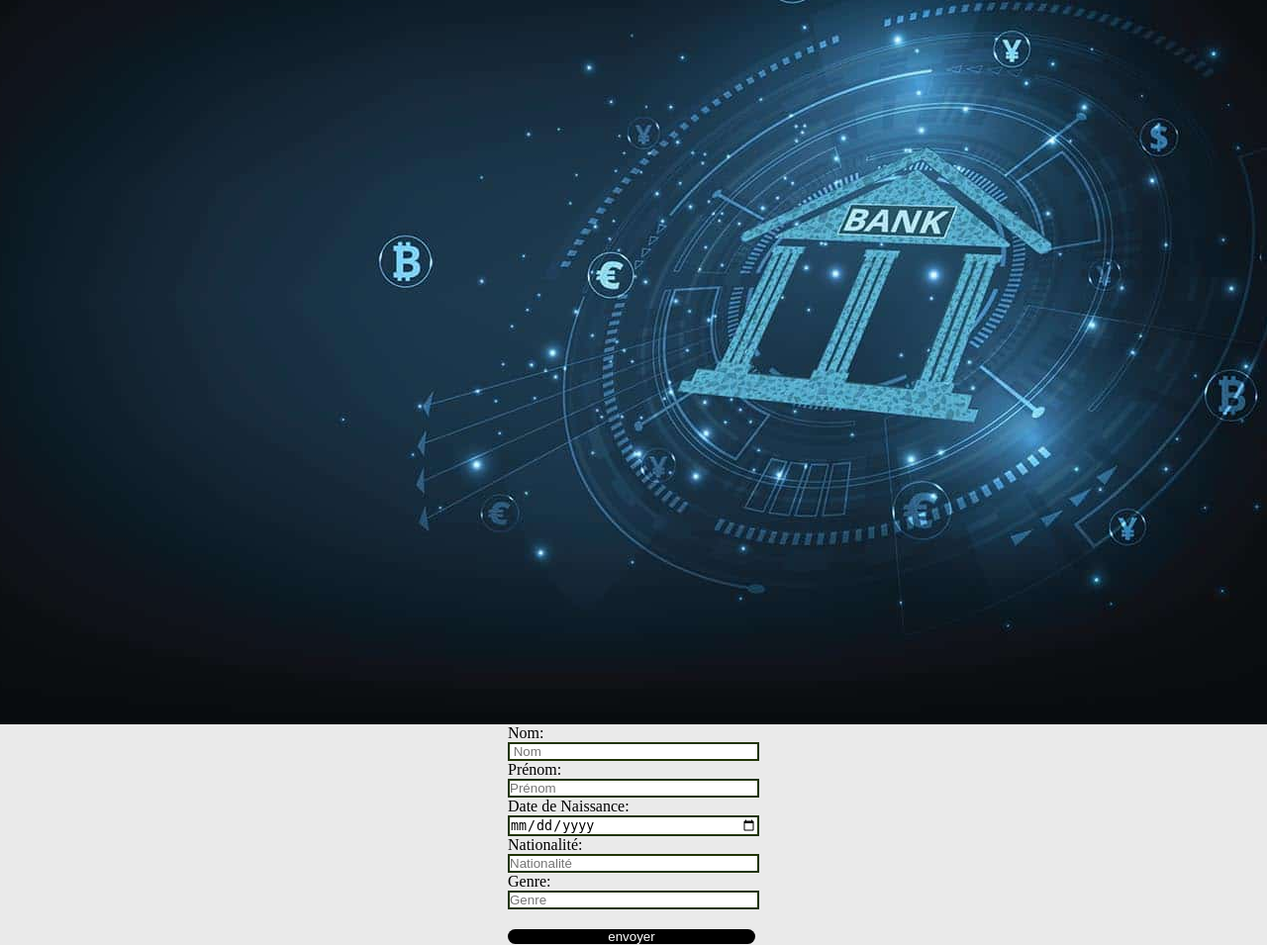
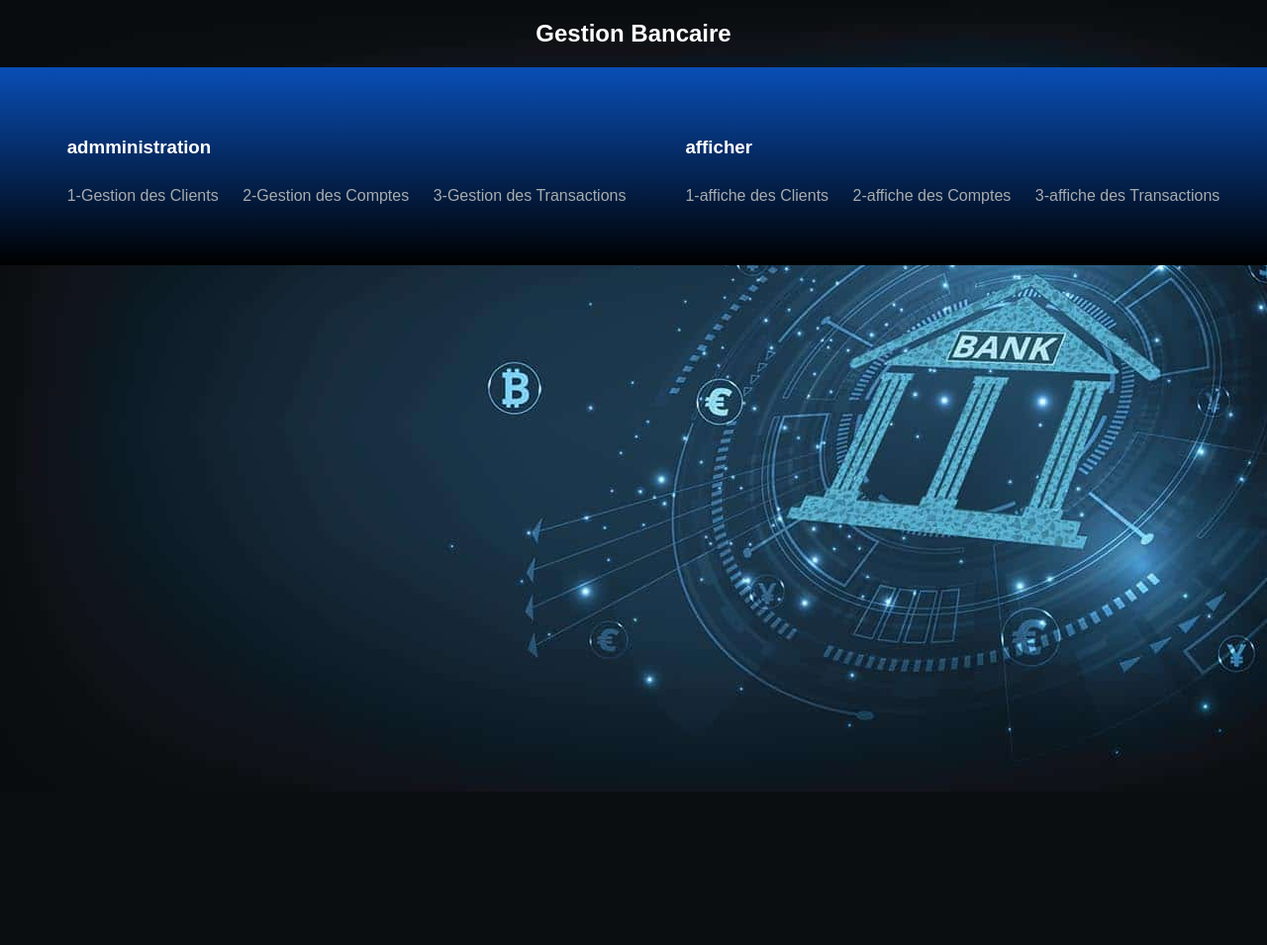
Before and after one commit to yassineelmiri/Brief-05, a PHP site: page / in a window 1280 px wide; the page is wider, and only the part inside the window is pictured. Shown: that part at 99% size. After the commit the page ends 792 px from the top of that part, so only its background shows below. Run offline with PHP 8.4, Linux system fonts and the light colour scheme.

Commit message:
ajoute les autre page admin est affiche avec travaille xampp ecrire deux table qui stock les information des client

```diff
--- a/index.php
+++ b/index.php
@@ -3,48 +3,27 @@
 
 <head>
     <meta charset="UTF-8">
-    <title>Ajouter un Client</title>
+    <title>Gestion Bancaire</title>
     <link rel="stylesheet" href="style.css">
+
 </head>
 
 <body>
-    <h2>Ajouter un Client</h2>
-    <img src="Brif/what-u-s-companies-can-learn-from-the-european-payment-scene_1500.jpg" alt="000">
-    <form action="<?php echo $_SERVER['PHP_SELF'] ?>" method="POST">
-        Nom: <br> <input type="text" name="name" placeholder=" Nom"><br>
-        Prénom:<br> <input type="text" name="prenom" placeholder="Prénom"><br>
-        Date de Naissance: <br> <input type="date" name="date"><br>
-        Nationalité: <br> <input type="text" name="nationalite" placeholder="Nationalité"><br>
-        Genre: <br> <input type="text" name="genre" placeholder="Genre"><br>
-        <input name="submit" type="submit" class="submit" value="envoyer">
-    </form>
-    <?php
-    $host = "localhost";
-    $user = "root";
-    $pw = "";
-    $ndb = "contactme";
-    $con = mysqli_connect($host, $user, $pw, $ndb);
-
-    // if ($con) {
-    //     echo "connected";
-    // } else {
-    //     echo "no connected";
-    // }
-    if (isset($_POST['submit'])) {
-        $name = $_POST['name'];
-        $prenom = $_POST['prenom'];
-        $date = $_POST['date'];
-        $nationalite = $_POST['nationalite'];
-        $genre = $_POST['genre'];
-        if ($name && $prenom && $date && $nationalite && $genre) {
-            $query = "INSERT INTO contact(name,prenom,date,nationalite,genre)values('$name','$prenom','$date','$nationalite','$genre')";
-            mysqli_query($con, $query);
-            echo "valid";
-        } else {
-            echo "il faut saisir tout les champs";
-        }
-    }
-    ?>
+    <h2>Gestion Bancaire</h2>
+    <section class="continer">
+    <ul class="admin">
+        <h3>admministration</h3>
+        <li><a href="adminclients.php">1-Gestion des Clients</a></li>
+        <li><a href="comptes.php">2-Gestion des Comptes</a></li>
+        <li><a href="admintransactions.php">3-Gestion des Transactions</a></li>
+    </ul>
+    <ul class="afficher">
+        <h3>afficher</h3>
+        <li><a href="afficher_comptes.php">1-affiche des Clients</a></li>
+        <li><a href="comptes.php">2-affiche des Comptes</a></li>
+        <li><a href="afficher_transactions.php">3-affiche des Transactions</a></li>
+    </ul>
+    </section>
 </body>
 
 </html>
--- a/style.css
+++ b/style.css
@@ -1,27 +1,93 @@
-*{
+/* style.css */
+
+body {
+    font-family: Arial, sans-serif;
+    background-image: url(what-u-s-companies-can-learn-from-the-european-payment-scene_1500.jpg);
+    color: white;
+    margin: 0;
     padding: 0;
-    margin: 0;
-}
-body{
-    display: flex;
-    flex-direction: column;
-    justify-content: center;
-    align-items: center;
-    height: 100vh;
-    background: #eaeaea;
-}
-input{
-    width: 250px;
-    border: 2px solid rgb(33, 52, 4);
-    height: auto;
 
 }
 
+h2 {
+    text-align: center;
+    color: #ffffff;
+}
+
+form {
+    max-width: 400px;
+    margin: 20px auto;
+    background: linear-gradient(rgb(9, 78, 182), #000);
+    padding: 20px;
+    border-radius: 5px;
+    box-shadow: 0 0 10px rgba(0, 0, 0, 0.1);
+}
+
+input[type="text"],
+input[type="date"] {
+    width: 100%;
+    padding: 8px;
+    margin: 5px 0 15px;
+    display: inline-block;
+    border: 1px solid #ccc;
+    box-sizing: border-box;
+}
+
 .submit {
+    background-color: #4caf50;
+    color: white;
+    padding: 10px 15px;
+    border: none;
+    border-radius: 4px;
+    cursor: pointer;
+}
+
+.submit:hover {
+    background-color: #45a049;
+}
+
+img {
+    max-width: 100%;
+    height: auto;
     margin-top: 20px;
-    background-color: black;
-    border: none;
-    color: white;
-    width: 250px;
-    border-radius: 12px;
+    border-radius: 5px;
+    box-shadow: 0 0 10px rgba(0, 0, 0, 0.1);
 }
+/*page index*/
+.continer{
+    display: flex;
+    justify-content: center;
+    align-items: center;
+    height: 200px;
+    background: linear-gradient(rgb(9, 78, 182), #000);
+}
+ul {
+    list-style: none;
+
+}
+
+li {
+    display: inline-block;
+    margin-right: 20px;
+    padding: 10px 0px;
+}
+
+a {
+    text-decoration: none;
+    list-style: none;
+    color: #a7acae;
+    transition: 0.5s;
+}
+
+a:hover {
+    text-decoration: underline;
+    list-style: none;
+    color: rgb(255, 255, 255);
+}
+/*table*/
+table{
+    display: flex;
+    justify-content: center;
+    align-items: center;
+
+}
```
Also changed, not shown: AffiClients.php (added, +17 -0 lines), adminclients.php (added, +51 -0 lines), admintransactions.php (added, +40 -0 lines), afficher_comptes.php (added, +56 -0 lines), afficher_transactions.php (added, +57 -0 lines).
